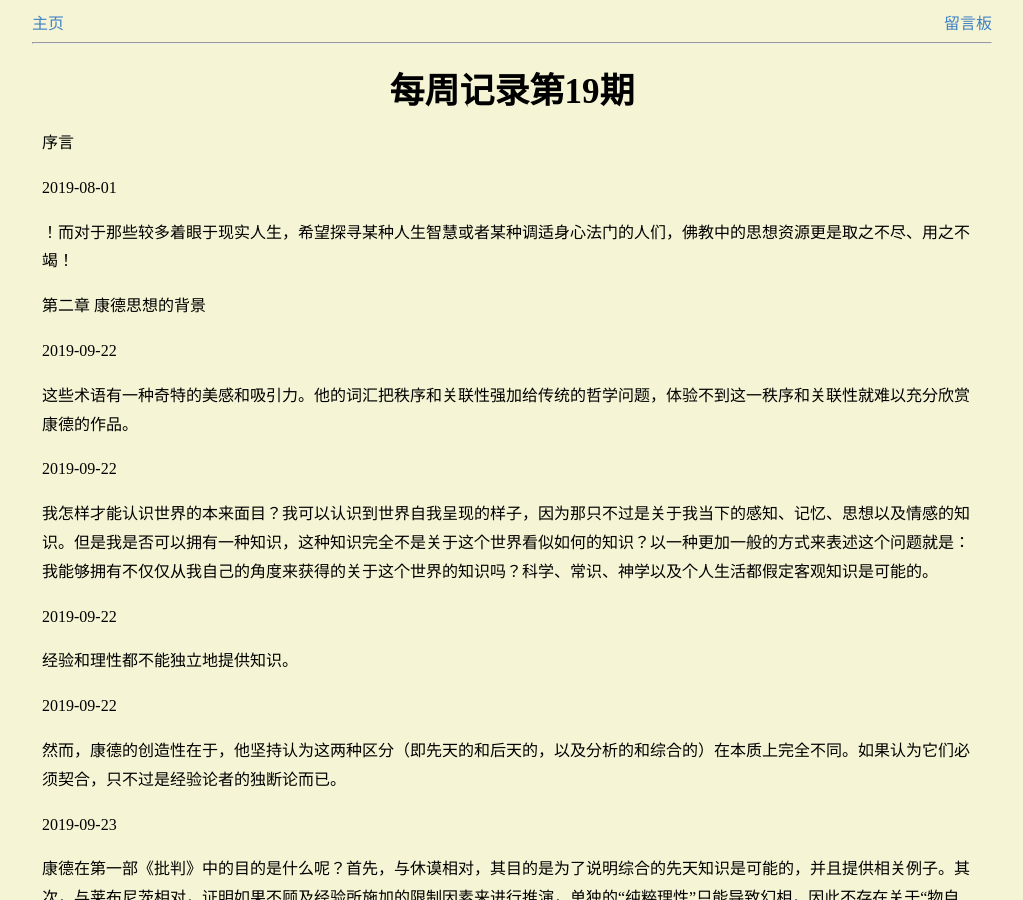
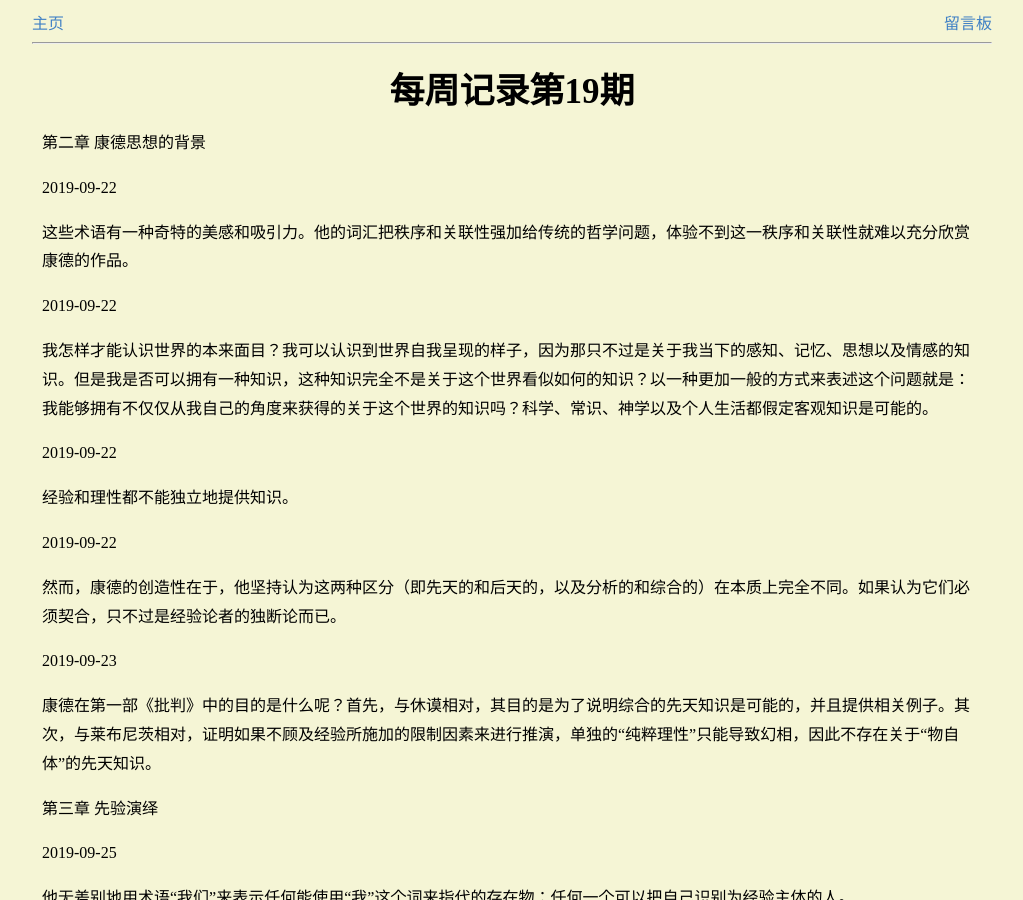
Before and after one commit to cforth/blog, a Jekyll site: the page built from _posts/2019-11-15-week-record.md, in a window 1280 px wide and 900 px high. Shown: the whole window, without its empty margins (128-1151 px from the left). Built offline with Jekyll 4.4.1, drawn with Linux system fonts in a browser that asks for light colours; comment, search, counter and statistics services are not loaded.

Commit message:
Update 2019-11-15-week-record.md

```diff
--- a/_posts/2019-11-15-week-record.md
+++ b/_posts/2019-11-15-week-record.md
@@ -7,11 +7,6 @@ tags: [Thinking]
 {{ page.title }}
 ================
 
-序言
-
-2019-08-01
-
-！而对于那些较多着眼于现实人生，希望探寻某种人生智慧或者某种调适身心法门的人们，佛教中的思想资源更是取之不尽、用之不竭！
 
 第二章 康德思想的背景
 
```
